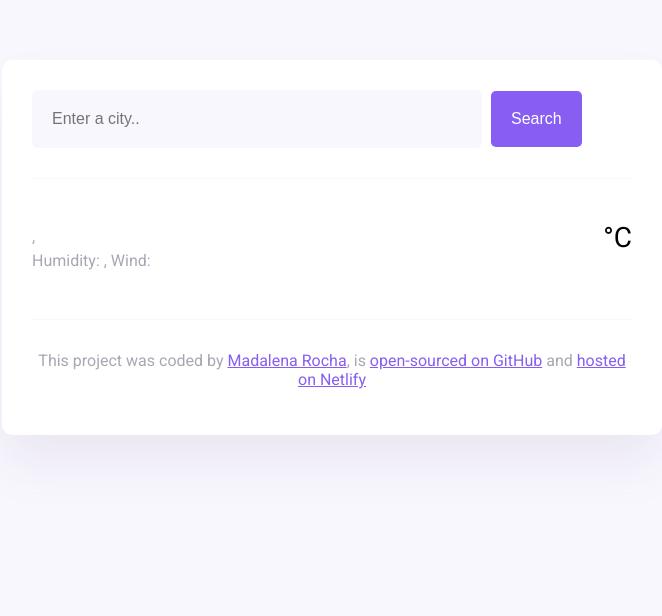
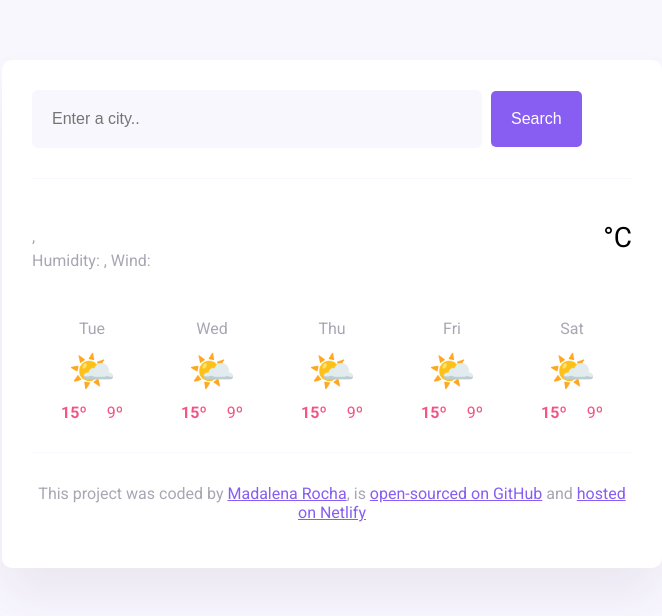
Before and after one commit to madalena-rocha/weather-app, a website built with Parcel: page index.html in a window 1280 px wide. Shown: the whole page, without its empty margins (308-970 px from the left). Built offline with nearby package versions, Linux system fonts and the light colour scheme; no server answers.

Commit message:
vanilla weather forecast template

```diff
--- a/index.html
+++ b/index.html
@@ -44,6 +44,7 @@
             <div class="current-temperature-unit">°C</div>
           </div>
         </div>
+        <div class="weather-forecast" id="forecast"></div>
       </main>
       <footer>
         <p>
--- a/src/index.js
+++ b/src/index.js
@@ -68,7 +68,31 @@ function handleSearchSubmit(event) {
   searchCity(city);
 }
 
+function displayForecast() {
+  let days = ["Tue", "Wed", "Thu", "Fri", "Sat"];
+  let forecastHtml = "";
+
+  days.forEach(function (day) {
+    forecastHtml += `
+      <div class="weather-forecast-day">
+        <div class="weather-forecast-date">${day}</div>
+        <div class="weather-forecast-icon">🌤️</div>
+        <div class="weather-forecast-temperatures">
+          <div class="weather-forecast-temperature">
+            <strong>15º</strong>
+          </div>
+          <div class="weather-forecast-temperature">9º</div>
+        </div>
+      </div>
+    `;
+  });
+
+  let forecastElement = document.querySelector("#forecast");
+  forecastElement.innerHTML = forecastHtml;
+}
+
 let searchFormElement = document.querySelector("#search-form");
 searchFormElement.addEventListener("submit", handleSearchSubmit);
 
 searchCity("Paris");
+displayForecast();
--- a/src/styles.css
+++ b/src/styles.css
@@ -87,6 +87,33 @@ main {
   margin-top: 12px;
 }
 
+.weather-forecast {
+  display: flex;
+  justify-content: space-around;
+  margin-top: 30px;
+}
+
+.weather-forecast-date {
+  text-align: center;
+  color: rgba(39, 33, 66, 0.4);
+  line-height: 20px;
+  margin-bottom: 10px;
+}
+
+.weather-forecast-icon {
+  font-size: 38px;
+  text-align: center;
+}
+.weather-forecast-temperatures {
+  color: #f65282;
+  margin-top: 10px;
+  display: flex;
+}
+
+.weather-forecast-temperature {
+  padding: 0 10px;
+}
+
 footer {
   border-top: 1px solid #f9f7fe;
   text-align: center;
```
